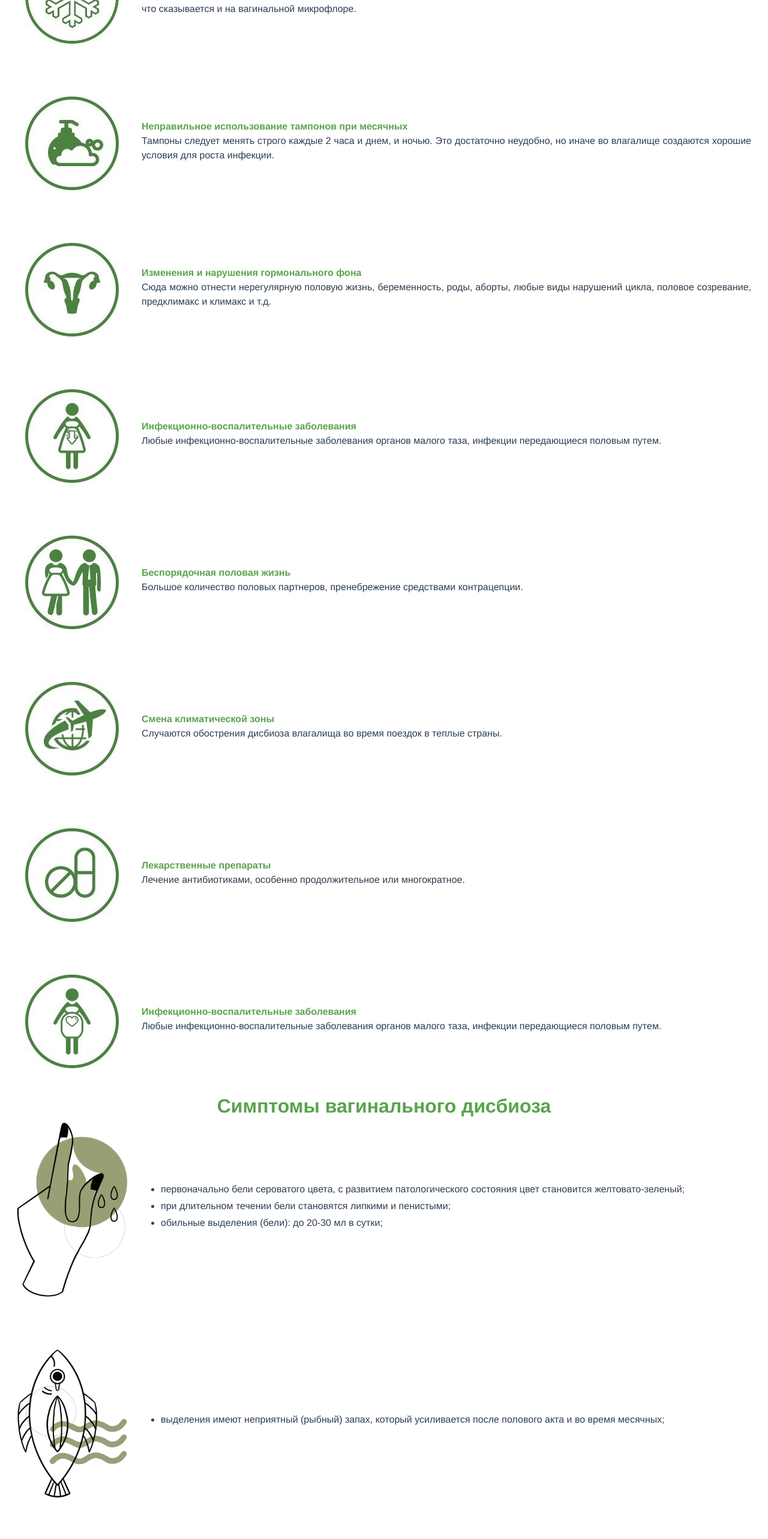
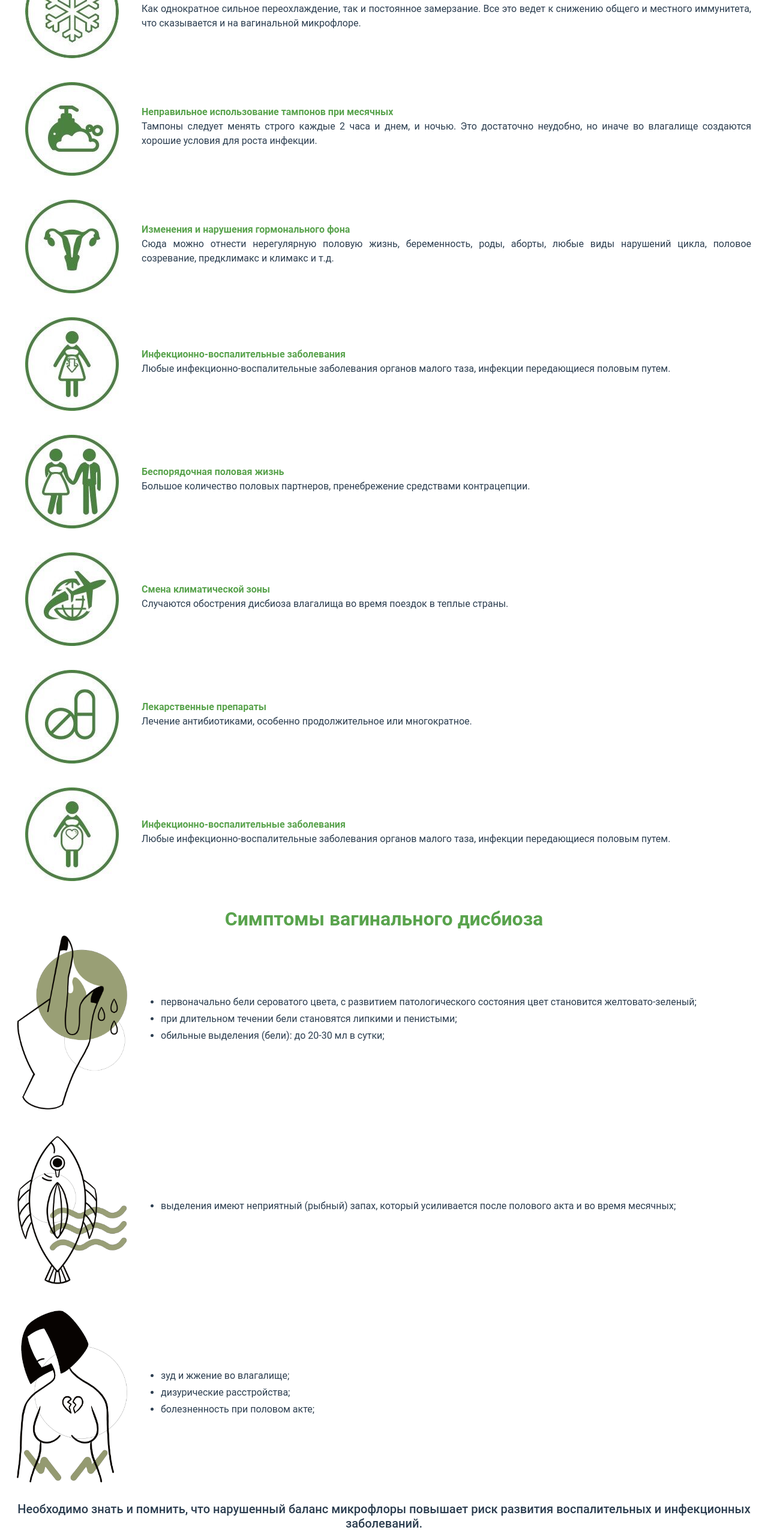
Before and after one commit to AntonKHAI/bifolak, a Vue app: page / in a window 1280 px wide. Shown: the part 1980-4546 px from the top of the page at 60% size. Built offline with nearby package versions, Linux system fonts and the light colour scheme.

Commit message:
fe update

```diff
--- a/package.json
+++ b/package.json
@@ -1,5 +1,5 @@
 {
-  "name": "lek-prime",
+  "name": "bifolak",
   "version": "0.1.0",
   "private": true,
   "scripts": {
--- a/src/App.vue
+++ b/src/App.vue
@@ -6,7 +6,7 @@
 
 <style lang="scss">
 #app {
-  font-family: Avenir, Helvetica, Arial, sans-serif;
+  font-family: Roboto,-apple-system,system-ui,BlinkMacSystemFont,Segoe UI,Helvetica Neue,Arial,sans-serif;
   -webkit-font-smoothing: antialiased;
   -moz-osx-font-smoothing: grayscale;
   text-align: center;
--- a/src/components/HelloWorld.vue
+++ b/src/components/HelloWorld.vue
@@ -71,7 +71,7 @@
           </p>
         </b-col>
       </b-row>
-      <b-row class="mt-5 px-3 py-3">
+      <b-row class="px-3 py-3">
         <b-col md="2" sm="12" class="flex justify-content-center mb-2">
           <img src="../assets/clear.jpg" alt="main" style="max-width: 100%">
         </b-col>
@@ -85,7 +85,7 @@
           </p>
         </b-col>
       </b-row>
-      <b-row class="mt-5 px-3 py-3">
+      <b-row class="px-3 py-3">
         <b-col md="2" sm="12" class="flex justify-content-center mb-2">
           <img src="../assets/bull.jpg" alt="main" style="max-width: 100%">
         </b-col>
@@ -99,7 +99,7 @@
           </p>
         </b-col>
       </b-row>
-      <b-row class="mt-5 px-3 py-3">
+      <b-row class="px-3 py-3">
         <b-col md="2" sm="12" class="flex justify-content-center mb-2">
           <img src="../assets/arrow.jpg" alt="main" style="max-width: 100%">
         </b-col>
@@ -113,7 +113,7 @@
           </p>
         </b-col>
       </b-row>
-      <b-row class="mt-5 px-3 py-3">
+      <b-row class="px-3 py-3">
         <b-col md="2" sm="12" class="flex justify-content-center mb-2">
           <img src="../assets/couple.jpg" alt="main" style="max-width: 100%">
         </b-col>
@@ -126,7 +126,7 @@
           </p>
         </b-col>
       </b-row>
-      <b-row class="mt-5 px-3 py-3">
+      <b-row class="px-3 py-3">
         <b-col md="2" sm="12" class="flex justify-content-center mb-2">
           <img src="../assets/plane.jpg" alt="main" style="max-width: 100%">
         </b-col>
@@ -140,7 +140,7 @@
           </p>
         </b-col>
       </b-row>
-      <b-row class="mt-5 px-3 py-3">
+      <b-row class="px-3 py-3">
         <b-col md="2" sm="12" class="flex justify-content-center mb-2">
           <img src="../assets/stuff.jpg" alt="main" style="max-width: 100%">
         </b-col>
@@ -154,7 +154,7 @@
           </p>
         </b-col>
       </b-row>
-      <b-row class="mt-5 px-3 py-3">
+      <b-row class="px-3 py-3">
         <b-col md="2" sm="12" class="flex justify-content-center mb-2">
           <img src="../assets/women.jpg" alt="main" style="max-width: 100%">
         </b-col>
@@ -192,7 +192,7 @@
           </ul>
         </b-col>
       </b-row>
-      <b-row class="mt-5 px-3 py-3">
+      <b-row class="mt-1 px-3 py-3">
         <b-col md="2" sm="12" class="flex justify-content-center mb-2">
           <img src="../assets/fish.png" alt="main" style="max-width: 100%; max-height: 300px">
         </b-col>
@@ -204,7 +204,7 @@
           </ul>
         </b-col>
       </b-row>
-      <b-row class="mt-5 px-3 py-3">
+      <b-row class="mt-1 px-3 py-3">
         <b-col md="2" sm="12" class="flex justify-content-center mb-2">
           <img src="../assets/heart.png" alt="main" style="max-width: 100%; max-height: 300px">
         </b-col>
@@ -570,7 +570,7 @@ ol.gradient-list {
   padding: 15px;
   border-radius: 5px;
   max-width: 450px;
-  widows: 100%;
+  width: 100%;
   box-shadow: 5px 5px 23px 5px rgba(57, 94, 44, 0.23);
 }
 
@@ -587,6 +587,10 @@ ol.gradient-list {
 }
 
 @media only screen and (max-width: 768px) {
+  h2 {
+    font-size: 19px;
+  }
+
   .nav-desktop {
     display: none;
   }
--- a/src/router/index.js
+++ b/src/router/index.js
@@ -8,7 +8,7 @@ const routes = [
   {
     path: '/',
     name: 'Home',
-    component: Home
+    component: Home,
   },
 ]
 
```
Also changed, not shown: src/assets/liki-logo.svg (added).
